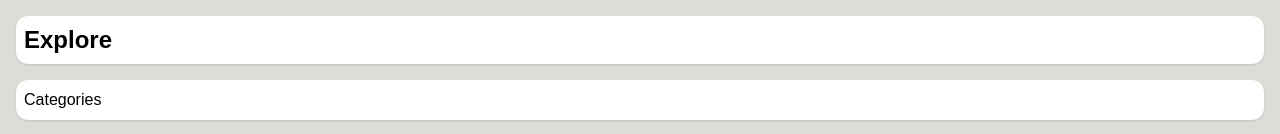
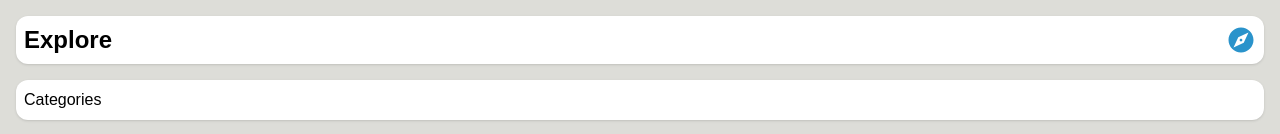
Before and after one commit to karayamanemre/homegrid, a React (Create React App) app: page / in a window 1280 px wide. Shown: the top 134 px of the page. Built offline with nearby package versions, Linux system fonts and the light colour scheme; a web font is replaced by a local one.

Commit message:
Update Explore.jsx

```diff
--- a/src/pages/Explore.jsx
+++ b/src/pages/Explore.jsx
@@ -2,12 +2,14 @@ import React from 'react';
 import { Link } from 'react-router-dom';
 import rentCategoryImage from '../assets/rentCategoryImage.jpg';
 import sellCategoryImage from '../assets/sellCategoryImage.jpg';
+import { MdExplore } from 'react-icons/md';
 
 const Explore = () => {
   return (
     <div className='m-4 mb-10'>
       <header className='flex shadow justify-between items-center mb-4 bg-white p-2 rounded-xl'>
         <p className='text-2xl font-semibold'>Explore</p>
+        <MdExplore className='text-[#2a93cb]' size={30} />
       </header>
       <main>
         <div className='flex shadow justify-between items-center p-2 bg-white rounded-xl mb-4'>
```
